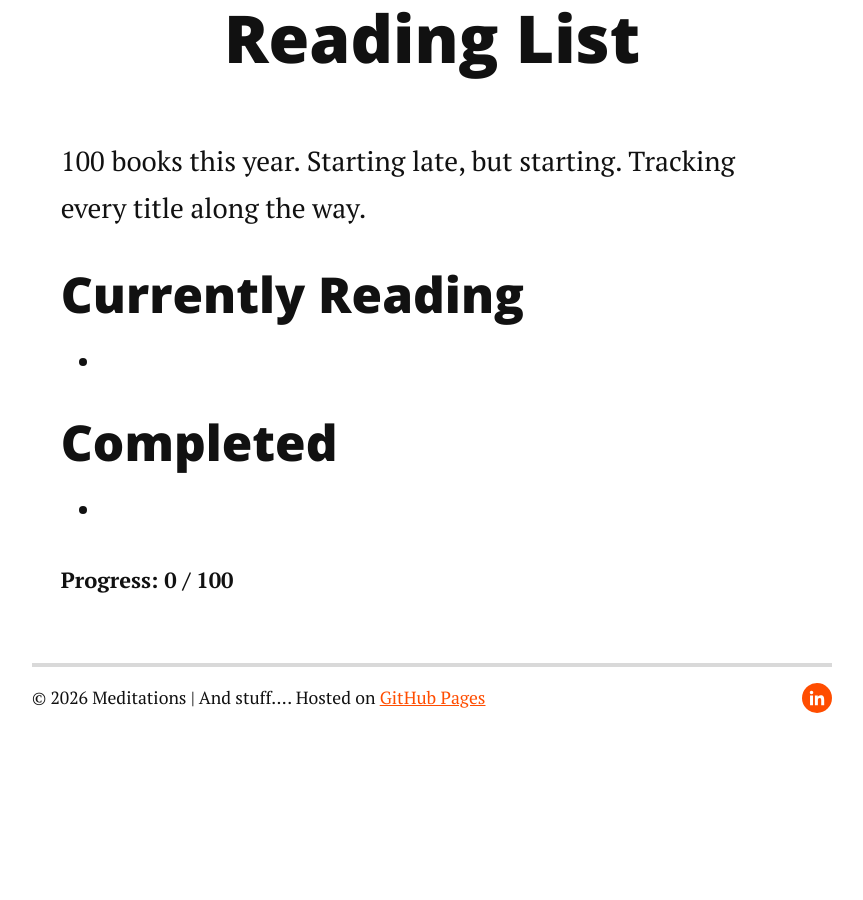
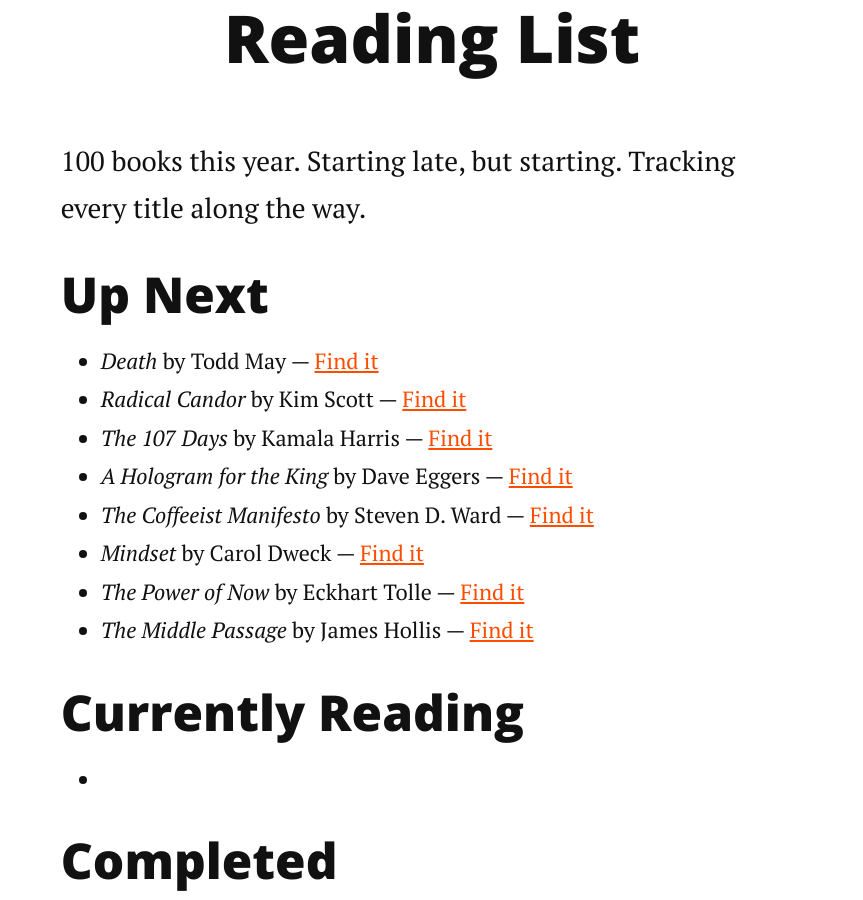
Before and after one commit to marcusmeditations/marcusmeditations.github.io, a Jekyll site: the page built from reading-list.md, in a window 1280 px wide and 900 px high, scrolled down 359 px. Shown: the whole window, without its empty margins (208-1071 px from the left). Built offline with Jekyll 4.4.1, drawn with Linux system fonts in a browser that asks for light colours; nearby versions of some CDN libraries; before the commit the page ends 1114 px from its top, so only the background shows below that.

Commit message:
adding reading list

```diff
--- a/reading-list.md
+++ b/reading-list.md
@@ -6,6 +6,18 @@ title: Reading List
 <div class="post">
 	<h1 class="pageTitle">Reading List</h1>
 	<p class="intro">100 books this year. Starting late, but starting. Tracking every title along the way.</p>
+
+	<h2>Up Next</h2>
+	<ul>
+		<li><em>Death</em> by Todd May — <a href="https://www.amazon.com/Death-Todd-May/dp/1509504710" target="_blank" rel="noopener">Find it</a></li>
+		<li><em>Radical Candor</em> by Kim Scott — <a href="https://www.amazon.com/Radical-Candor-Revised-Kick-Ass-Without/dp/1509845380" target="_blank" rel="noopener">Find it</a></li>
+		<li><em>The 107 Days</em> by Kamala Harris — <a href="https://www.amazon.com/107-Days-Kamala-Harris/dp/1501176447" target="_blank" rel="noopener">Find it</a></li>
+		<li><em>A Hologram for the King</em> by Dave Eggers — <a href="https://www.amazon.com/Hologram-King-Novel-Dave-Eggers/dp/0307947513" target="_blank" rel="noopener">Find it</a></li>
+		<li><em>The Coffeeist Manifesto</em> by Steven D. Ward — <a href="https://www.amazon.com/Coffeeist-Manifesto-More-Bad-Coffee/dp/0692588337" target="_blank" rel="noopener">Find it</a></li>
+		<li><em>Mindset</em> by Carol Dweck — <a href="https://www.amazon.com/Mindset-Psychology-Success-Carol-Dweck/dp/0345472322" target="_blank" rel="noopener">Find it</a></li>
+		<li><em>The Power of Now</em> by Eckhart Tolle — <a href="https://www.amazon.com/Power-Now-Guide-Spiritual-Enlightenment/dp/1577314808" target="_blank" rel="noopener">Find it</a></li>
+		<li><em>The Middle Passage</em> by James Hollis — <a href="https://www.amazon.com/Middle-Passage-Working-Book/dp/0938825887" target="_blank" rel="noopener">Find it</a></li>
+	</ul>
 
 	<h2>Currently Reading</h2>
 	<ul>
```
